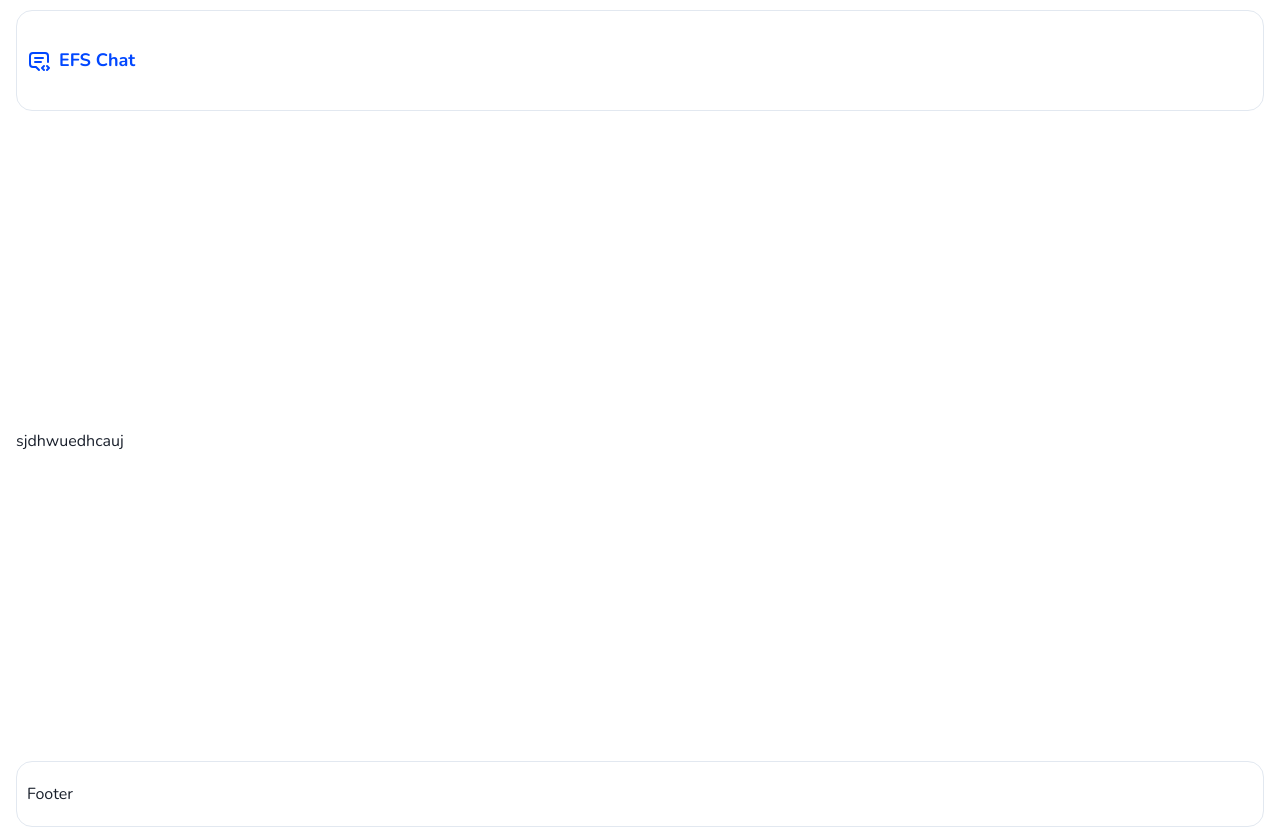
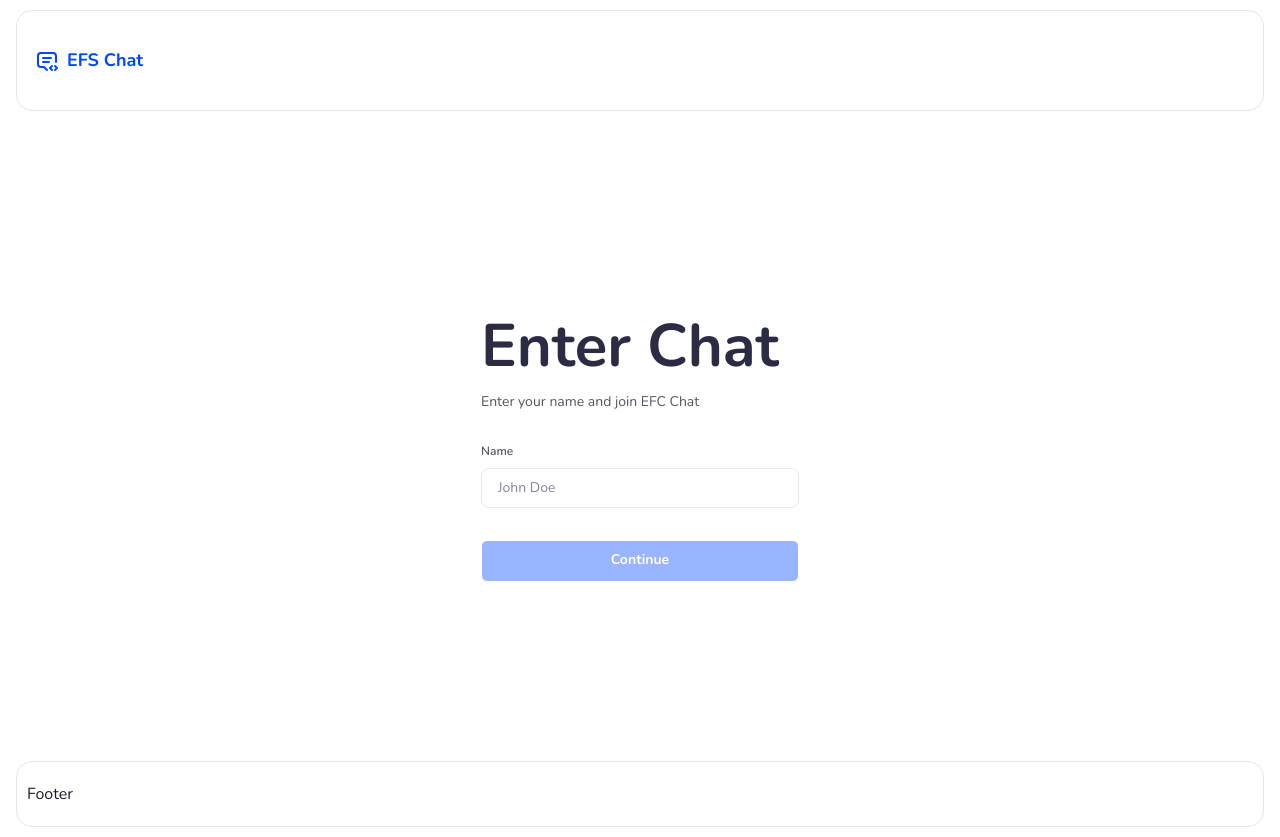
Before and after one commit to brandalx/EFSChat-client, a React (Vite) app: page / in a window 1280 px wide. Built offline with nearby package versions, Linux system fonts and the light colour scheme.

Commit message:
feat: enter chat (login) and animation aos

```diff
--- a/index.html
+++ b/index.html
@@ -5,6 +5,8 @@
 
     <meta charset="UTF-8" />
     <meta name="viewport" content="width=device-width, initial-scale=1.0" />
+    <link href="https://unpkg.com/aos@2.3.1/dist/aos.css" rel="stylesheet" />
+
     <link rel="stylesheet" href="./src//css//main.css" />
     <title>EFSChat</title>
   </head>
--- a/src/App.tsx
+++ b/src/App.jsx
@@ -1,14 +1,17 @@
 import { ChakraProvider } from '@chakra-ui/provider';
-import React from 'react';
+import React, { useEffect } from 'react';
 import theme from './utils/theme';
 import AppRoutes from './AppRoutes';
+import Aos from 'aos';
 
-const App: React.FC = () => {
+export default function App() {
+  useEffect(() => {
+    console.log('ok');
+    Aos.init();
+  }, []);
   return (
     <ChakraProvider theme={theme}>
       <AppRoutes />
     </ChakraProvider>
   );
-};
-
-export default App;
+}
--- /dev/null
+++ b/src/components/Home/Login.tsx
@@ -0,0 +1,116 @@
+import {
+  Box,
+  Button,
+  Container,
+  Flex,
+  FormControl,
+  FormErrorMessage,
+  FormLabel,
+  Grid,
+  GridItem,
+  Input,
+  Stack,
+  Text,
+  VisuallyHidden
+} from '@chakra-ui/react';
+import React, { useEffect, useState } from 'react';
+import { useForm } from 'react-hook-form';
+import { Link, useNavigate } from 'react-router-dom';
+
+const Login: React.FC = () => {
+  const [name, setName] = React.useState<string>('');
+
+  const navigate = useNavigate();
+
+  const {
+    handleSubmit,
+    register,
+    formState: { errors, isSubmitting }
+  } = useForm();
+  const onSubForm = (_bodyData: object) => {
+    console.log(_bodyData);
+    navigate('/messenger');
+  };
+  const isValid = () => name.length > 5;
+  return (
+    <Box>
+      <Container maxW='350px'>
+        <Box w='100%' data-aos='fade-up'>
+          <Box>
+            <Box>
+              <Text fontSize='2xl' fontWeight='bold' color='neutral.black'>
+                Enter Chat
+              </Text>
+              <Text fontSize='2xs' color='neutral.grayDark'>
+                Enter your name and join EFC Chat
+              </Text>
+            </Box>
+            <Box mt='30px'>
+              <form onSubmit={handleSubmit(onSubForm)}>
+                <Stack spacing={4}></Stack>
+                <FormControl id='name' isInvalid={!!errors.name}>
+                  <FormLabel fontWeight='semibold' fontSize='3xs' color='neutral.grayDark'>
+                    Name
+                  </FormLabel>
+                  <Input
+                    id='name'
+                    {...register('name', {
+                      required: { value: true, message: 'This field is required' },
+                      minLength: { value: 6, message: 'Minimum length should be 6' }
+                    })}
+                    type='name'
+                    background='neutral.white'
+                    _placeholder={{ color: 'neutral.gray' }}
+                    borderRadius='8px'
+                    fontSize='2xs'
+                    placeholder='John Doe'
+                    value={name}
+                    onChange={(e) => setName(e.target.value)}
+                  />
+                  <FormErrorMessage p={0} mt={2} fontSize='3xs'>
+                    {errors.name && typeof errors.name === 'string' && errors.name}
+                  </FormErrorMessage>
+                </FormControl>
+
+                <Stack spacing={8}>
+                  <Stack direction={{ base: 'column', sm: 'row' }} align={'start'} justify={'space-between'}>
+                    {/* <Flex alignItems='center'>
+                            <Checkbox mr='2'>
+                              <Text color='neutral.black' fontSize='2xs'>
+                                Keep me logged in
+                              </Text>
+                            </Checkbox>
+                          </Flex> */}
+                  </Stack>
+
+                  <Button
+                    isDisabled={!isValid()}
+                    type='submit'
+                    w='100%'
+                    background='primary.default'
+                    fontWeight='bold'
+                    variant='solid'
+                    color='neutral.white'
+                    borderWidth='1px'
+                    borderColor='neutral.white'
+                    _hover={{
+                      background: 'neutral.white',
+                      color: 'primary.default',
+                      borderWidth: '1px',
+                      borderColor: 'primary.default'
+                    }}
+                    py={5}
+                  >
+                    Continue
+                  </Button>
+                </Stack>
+              </form>
+            </Box>
+          </Box>
+        </Box>
+      </Container>
+    </Box>
+  );
+};
+
+export default Login;
--- a/src/components/Navbar.tsx
+++ b/src/components/Navbar.tsx
@@ -21,7 +21,7 @@ import {
 import theme from '../utils/theme';
 import Logo from '../assets/svg/Logo';
 import Dialogs from './Messenger/Dialogs';
-import { Route, Routes } from 'react-router-dom';
+import { Link, Route, Routes } from 'react-router-dom';
 import UserChat from './Messenger/UserChat';
 import GroupChat from './Messenger/GroupChat';
 import Menu from './Messenger/Menu';
@@ -35,13 +35,22 @@ const Navbar: React.FC = () => {
         <Box mt='10px' borderRadius='16px' borderWidth='1px' py='20px' px='10px'>
           <chakra.header w='full' py={4}>
             <Box color='primary.default' display='flex' justifyContent='space-between'>
-              <Box display='flex' alignItems='center'>
+              <Link to='/'>
+                <Box
+                  transition='all 0.3s'
+                  borderRadius='16px'
+                  px={2}
+                  _hover={{ bg: 'primary.light', transition: 'all 0.3s' }}
+                  display='flex'
+                  alignItems='center'
+                >
                   {' '}
                   <Logo />{' '}
                   <Text ms={2} fontSize='xs' fontWeight='bold' color='primary.default'>
                     EFS Chat
                   </Text>
                 </Box>
+              </Link>
               <Box display={{ base: 'block', lg: 'none' }}>
                 <Button colorScheme='blue' onClick={onOpen}>
                   Open
--- a/src/pages/Home.tsx
+++ b/src/pages/Home.tsx
@@ -1,5 +1,6 @@
 import React from 'react';
 import { Box, Container, Grid, GridItem } from '@chakra-ui/react';
+import Login from '../components/Home/Login';
 
 const Home: React.FC = () => {
   return (
@@ -8,7 +9,9 @@ const Home: React.FC = () => {
         <Box>
           <Box h='80vh' display='flex' flexDir='column' justifyContent='space-between'>
             <Box></Box>
-            <Box>sjdhwuedhcauj</Box>
+            <Box>
+              <Login />
+            </Box>
             <Box></Box>
           </Box>
         </Box>
--- a/tsconfig.json
+++ b/tsconfig.json
@@ -17,6 +17,7 @@
     "resolveJsonModule": true,
     "isolatedModules": true,
     "noEmit": true,
+    "typeRoots": ["./types", "./node_modules/@types"],
     "jsx": "react-jsx"
   },
   "include": ["src/**/*.ts", "src/**/*.tsx", "src/**/*.js", "src/**/*.jsx"],
```
Lines whose indentation alone changed are shown as unchanged.
